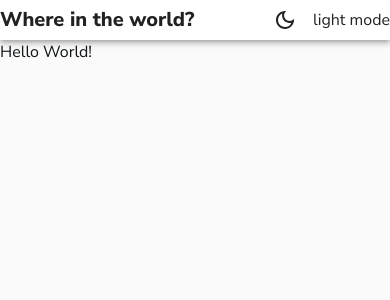
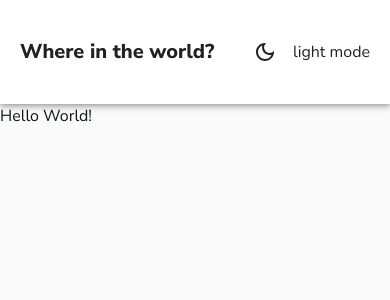
Before and after one commit to AlirezaEttehadi/alibaba-ettehadi-front, a Next.js app: page / in a window 390 px wide. Shown: the top 300 px of the page. Built offline with nearby package versions, Linux system fonts and the light colour scheme.

Commit message:
add responsive header padding

```diff
--- a/layout/Header.js
+++ b/layout/Header.js
@@ -6,12 +6,14 @@ import DarkModeIcon from "@mui/icons-material/DarkMode";
 import DarkModeOutlinedIcon from "@mui/icons-material/DarkModeOutlined";
 import { useTheme } from "@emotion/react";
 import { IconButton, Typography } from "@mui/material";
+import useMediaQuery from "@mui/material/useMediaQuery";
 
 import { ColorContext } from "../contexts/ColorContext";
 
 export default function Header() {
   const colorMode = useContext(ColorContext);
   const theme = useTheme();
+  const isDesktop = useMediaQuery(theme.breakpoints.up("sm"));
   return (
     <AppBar position="static">
       <Box
@@ -19,6 +21,7 @@ export default function Header() {
         justifyContent="space-between"
         alignItems="center"
         bgcolor={theme.palette.primary.main}
+        padding={isDesktop ? "12px 52px" : "32px 20px"}
       >
         <Typography variant="h6" fontWeight="800">
           Where in the world?
```
